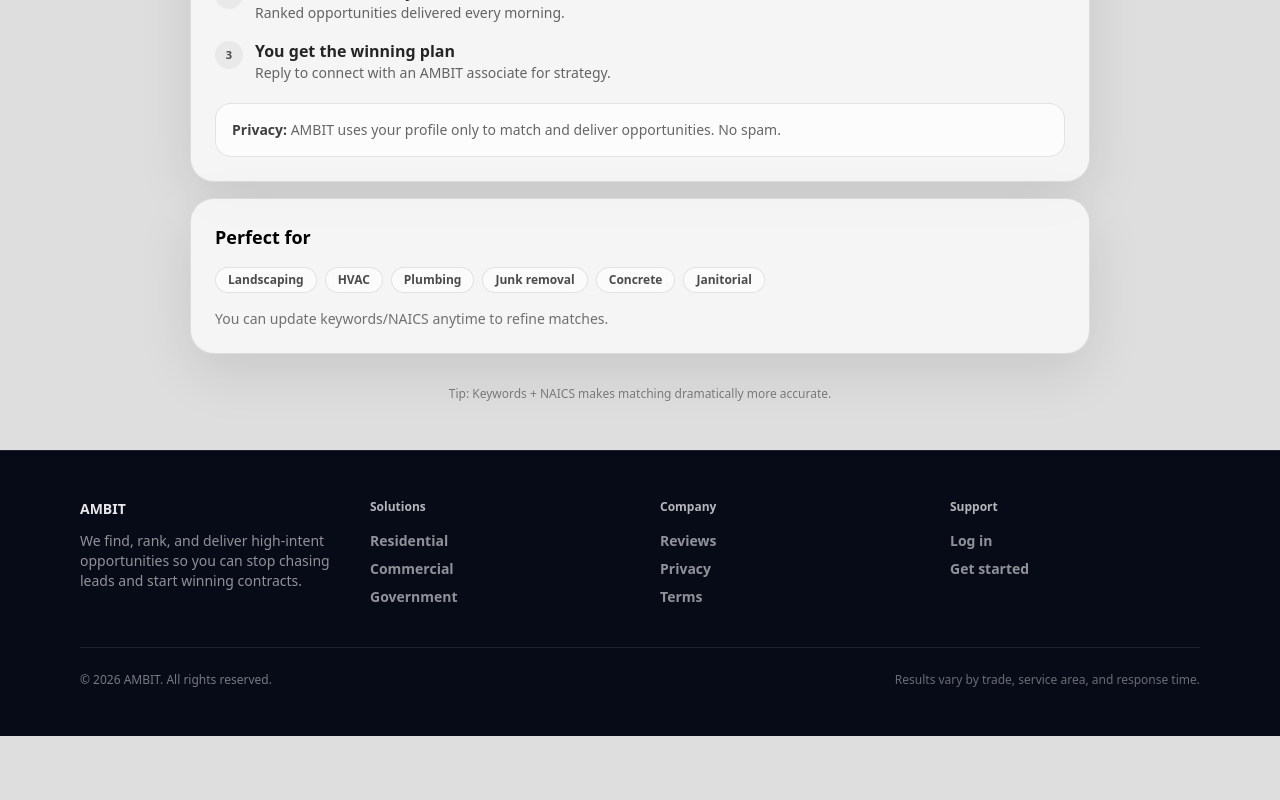
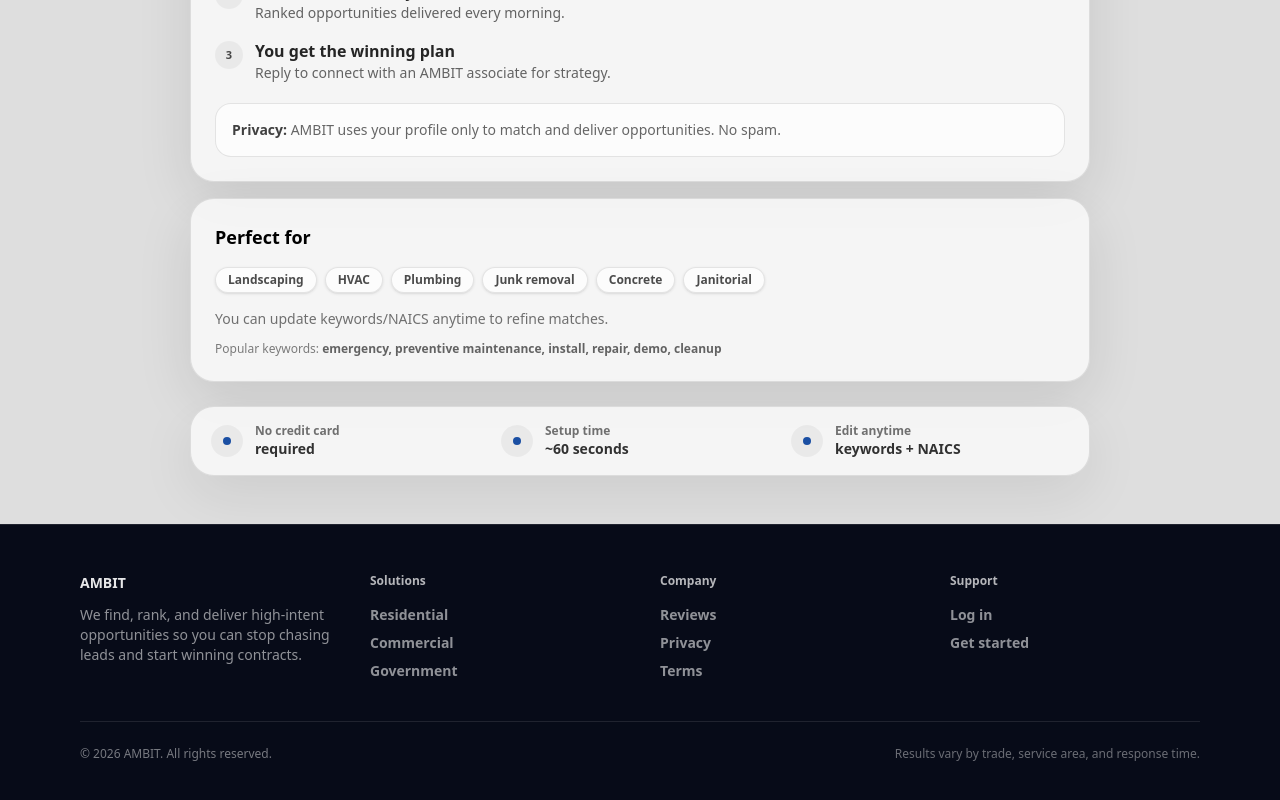
Before and after one commit to seansevrix/ambit, a Next.js app: page /get-started in a window 1280 px wide. Shown: the part 1716-2516 px from the top of the page. Before the commit the page ends 2452 px from the top, so only its background shows below. Built offline with nearby package versions, Linux system fonts and the light colour scheme; no server answers.

Commit message:
Polish get-started bottom sections (chips + trust row)

```diff
--- a/app/get-started/page.tsx
+++ b/app/get-started/page.tsx
@@ -39,8 +39,12 @@ function LoadingFallback() {
           </div>
 
           <div className="min-w-0">
-            <div className="text-black text-base font-semibold">Getting your setup ready…</div>
-            <div className="text-black/60 text-sm mt-0.5">Loading your profile builder.</div>
+            <div className="text-black text-base font-semibold">
+              Getting your setup ready…
+            </div>
+            <div className="text-black/60 text-sm mt-0.5">
+              Loading your profile builder.
+            </div>
           </div>
         </div>
 
@@ -48,7 +52,9 @@ function LoadingFallback() {
           <div className="h-full w-[55%] bg-black/30" />
         </div>
 
-        <div className="mt-4 text-xs text-black/50">One moment — this usually takes a second.</div>
+        <div className="mt-4 text-xs text-black/50">
+          One moment — this usually takes a second.
+        </div>
       </div>
     </div>
   );
@@ -76,6 +82,32 @@ function Step({
   );
 }
 
+function MicroTrustRow() {
+  const items = [
+    { k: "No credit card", v: "required" },
+    { k: "Setup time", v: "~60 seconds" },
+    { k: "Edit anytime", v: "keywords + NAICS" },
+  ];
+
+  return (
+    <div className="mt-6 rounded-3xl border border-black/10 bg-white/70 backdrop-blur-md px-5 py-4 shadow-[0_18px_55px_rgba(0,0,0,0.08)]">
+      <div className="grid gap-3 sm:grid-cols-3">
+        {items.map((x) => (
+          <div key={x.k} className="flex items-center gap-3">
+            <span className="inline-flex h-8 w-8 items-center justify-center rounded-2xl bg-black/5">
+              <span className="h-2 w-2 rounded-full bg-[#1A4FA3]" />
+            </span>
+            <div className="leading-tight">
+              <div className="text-xs font-semibold text-black/55">{x.k}</div>
+              <div className="text-sm font-black text-black/80">{x.v}</div>
+            </div>
+          </div>
+        ))}
+      </div>
+    </div>
+  );
+}
+
 export default function Page() {
   return (
     <main className="min-h-screen text-black">
@@ -98,7 +130,10 @@ export default function Page() {
       <div className="mx-auto max-w-[980px] px-6 py-12 lg:px-10">
         {/* Top row */}
         <div className="flex items-center justify-between">
-          <Link href="/" className="text-sm font-semibold text-black/60 hover:text-black">
+          <Link
+            href="/"
+            className="text-sm font-semibold text-black/60 hover:text-black"
+          >
             ← Back
           </Link>
 
@@ -117,8 +152,12 @@ export default function Page() {
           </h1>
 
           <p className="mt-3 max-w-2xl text-black/65">
-            Create your profile in about 60 seconds. We’ll deliver ranked matches daily across{" "}
-            <span className="font-semibold text-black/80">Residential • Commercial • Government</span>.
+            Create your profile in about 60 seconds. We’ll deliver ranked matches
+            daily across{" "}
+            <span className="font-semibold text-black/80">
+              Residential • Commercial • Government
+            </span>
+            .
           </p>
 
           {/* Trust bar */}
@@ -134,7 +173,7 @@ export default function Page() {
           </div>
         </div>
 
-        {/* SIGNUP CARD (keep this as the main centerpiece) */}
+        {/* SIGNUP CARD */}
         <div className="mt-10 rounded-3xl border border-black/10 bg-white/75 backdrop-blur-md shadow-[0_24px_80px_rgba(0,0,0,0.12)]">
           <div className="flex items-center justify-between border-b border-black/10 px-6 py-5 sm:px-8">
             <div className="flex items-center gap-3">
@@ -162,7 +201,7 @@ export default function Page() {
           </div>
         </div>
 
-        {/* BELOW THE SIGNUP CARD: add the “other shit” in stacked sections */}
+        {/* BELOW */}
         <div className="mt-8 space-y-4">
           {/* What happens next */}
           <div className="rounded-3xl border border-black/10 bg-white/70 backdrop-blur-md p-6 shadow-[0_18px_55px_rgba(0,0,0,0.10)]">
@@ -187,8 +226,8 @@ export default function Page() {
             </div>
 
             <div className="mt-5 rounded-2xl border border-black/10 bg-white/70 p-4 text-sm text-black/60">
-              <span className="font-semibold text-black/75">Privacy:</span> AMBIT uses your profile only to match and
-              deliver opportunities. No spam.
+              <span className="font-semibold text-black/75">Privacy:</span> AMBIT
+              uses your profile only to match and deliver opportunities. No spam.
             </div>
           </div>
 
@@ -197,25 +236,33 @@ export default function Page() {
             <div className="text-lg font-black">Perfect for</div>
 
             <div className="mt-4 flex flex-wrap gap-2">
-              {["Landscaping", "HVAC", "Plumbing", "Junk removal", "Concrete", "Janitorial"].map((t) => (
-                <span
-                  key={t}
-                  className="rounded-full border border-black/10 bg-white/60 px-3 py-1 text-xs font-semibold text-black/70"
-                >
-                  {t}
-                </span>
-              ))}
+              {["Landscaping", "HVAC", "Plumbing", "Junk removal", "Concrete", "Janitorial"].map(
+                (t) => (
+                  <span
+                    key={t}
+                    className="rounded-full border border-black/10 bg-white/70 px-3 py-1 text-xs font-semibold text-black/70 shadow-sm transition hover:-translate-y-[1px] hover:bg-white"
+                  >
+                    {t}
+                  </span>
+                )
+              )}
             </div>
 
             <div className="mt-4 text-sm text-black/55">
               You can update keywords/NAICS anytime to refine matches.
             </div>
+
+            <div className="mt-3 text-xs text-black/50">
+              Popular keywords:{" "}
+              <span className="font-semibold text-black/60">
+                emergency, preventive maintenance, install, repair, demo, cleanup
+              </span>
+            </div>
           </div>
         </div>
 
-        <div className="mt-8 text-center text-xs text-black/45">
-          Tip: Keywords + NAICS makes matching dramatically more accurate.
-        </div>
+        {/* Replace the lonely tip with a clean micro-trust row */}
+        <MicroTrustRow />
       </div>
     </main>
   );
```
